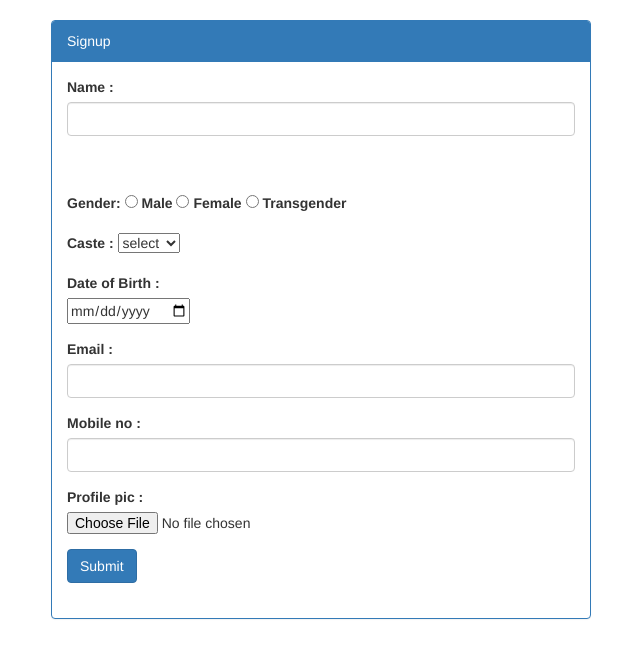
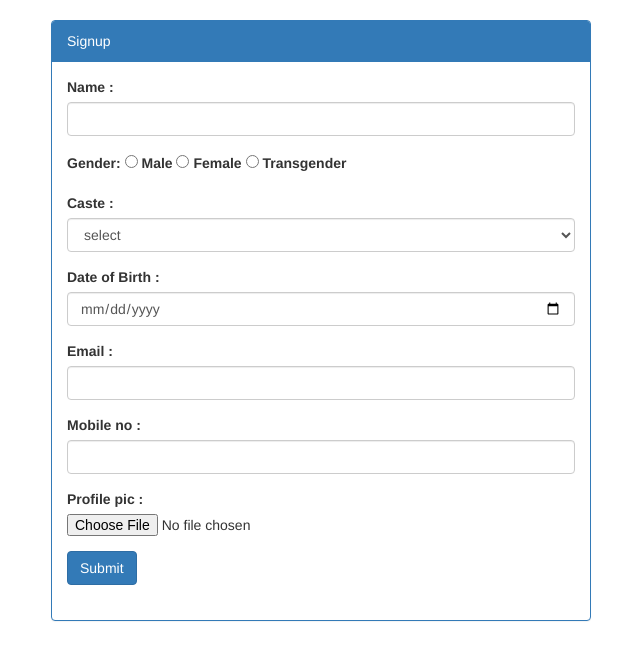
Before and after one commit to chiku-miku/mini-project, a PHP site: page /signup.php in a window 1280 px wide. Shown: the part 52-712 px from the top of the page, without its empty margins (334-974 px from the left). Run offline with PHP 8.4, Linux system fonts and the light colour scheme.

Commit message:
signup form final updated

```diff
--- a/signup.php
+++ b/signup.php
@@ -38,10 +38,9 @@
                         <form action="" method="post">
                             <div class="form-group">
 			                	<label for="fname"> Name : </label>
-				  	        <div>
 				  		        <input class="form-control" type="text" id="fname" name="fname" autocomplete="off">
 				            </div>
-			                </div><br><br>
+
 			                <div class="form-group">
                                 <label for="gender"> Gender: </label>
                                 <input type="radio" id="male" name="gender" value="male">
@@ -56,7 +55,7 @@
                             </div>
                             <div class="form-group">
                                 <label  for="Caste"> Caste :</label>
-                                    <select name="Caste" id="Caste">
+                                <select class ='form-control' name="Caste" id="Caste">
                                 <option selected disabled>select</option>
                                 <option value="OPEN">OPEN</option>
                                 <option value="OBC">OBC</option>
@@ -66,36 +65,32 @@
                             </div>
                             <div class="form-group">
                                 <label for="dob"> Date of Birth : </label>
-					        <div class="form-group">
-						            <input type="Date" name="dob" id= "dob" autocomplete="off">
+                                <input class ='form-control' type="Date" name="dob" id= "dob" autocomplete="off">
 			 		        </div>
 
 	 		                <div class="form-group">
                                 <label  for="email"> Email :</label>
-				        	<div>
                                 <input type="text" class="form-control" id="email" name="email" autocomplete="off">
 					        </div>
-			                </div>
+
                             <div class="form-group">
                                 <label for="mob"> Mobile no :</label>
-				 	        <div>
                                 <input type="text" class="form-control" id="mob" name="mob" autocomplete="off">
 				 	        </div>
-                            </div>
+
                             <div class="form-group">
                                 <label for="pic"> Profile pic : </label>
-                            <div class="form-group">
                                 <input type="file" id="pic" name="pic">
 				 	        </div>
+
+                            <div class="form-group">
+                                <button type="submit" class="btn btn-primary">Submit</button>
 			            	</div>
-                            <div class="form-group">
-	    	            	<div>
-                                    <button type="submit" class="btn btn-primary">Submit</button>
+                        </form>
                     </div>
                 </div>
             </div>
         </div>
     </div>
-</form>
 </body>
 </html>
```
Lines whose indentation alone changed are shown as unchanged.
